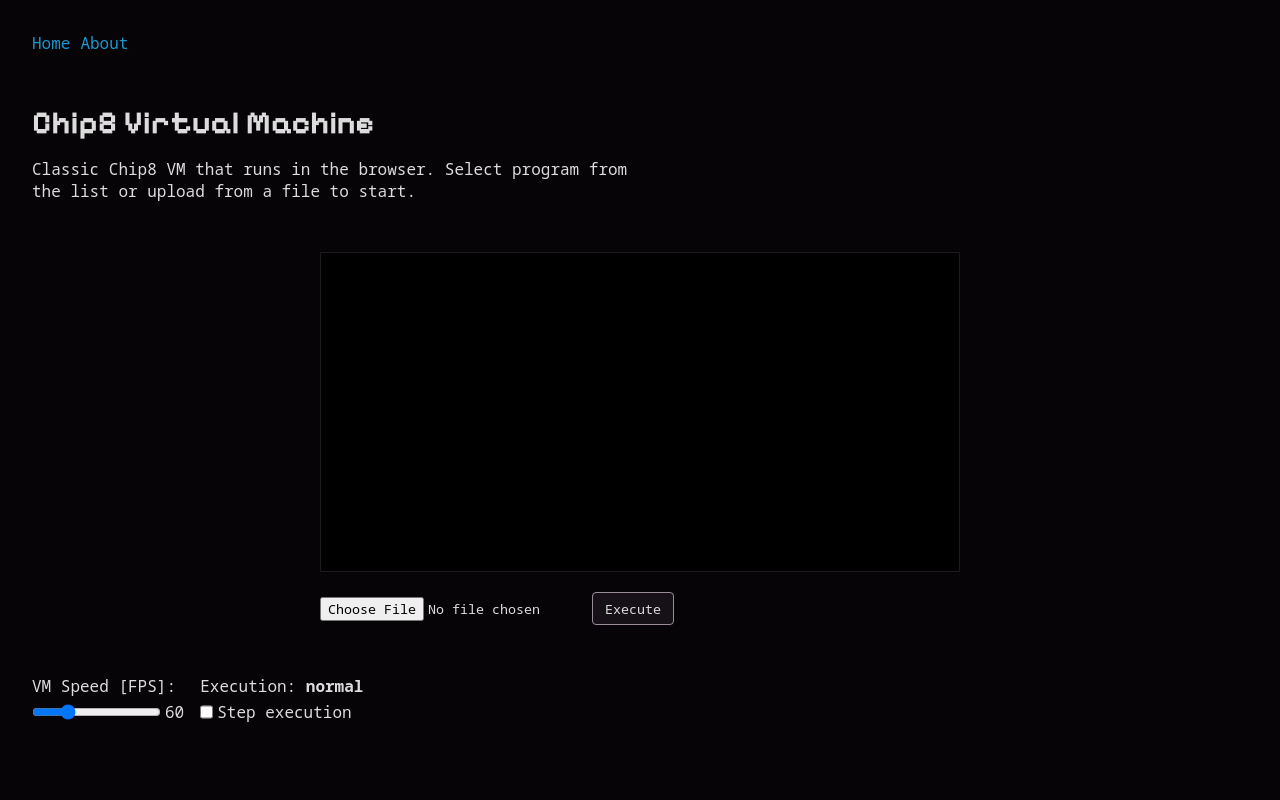
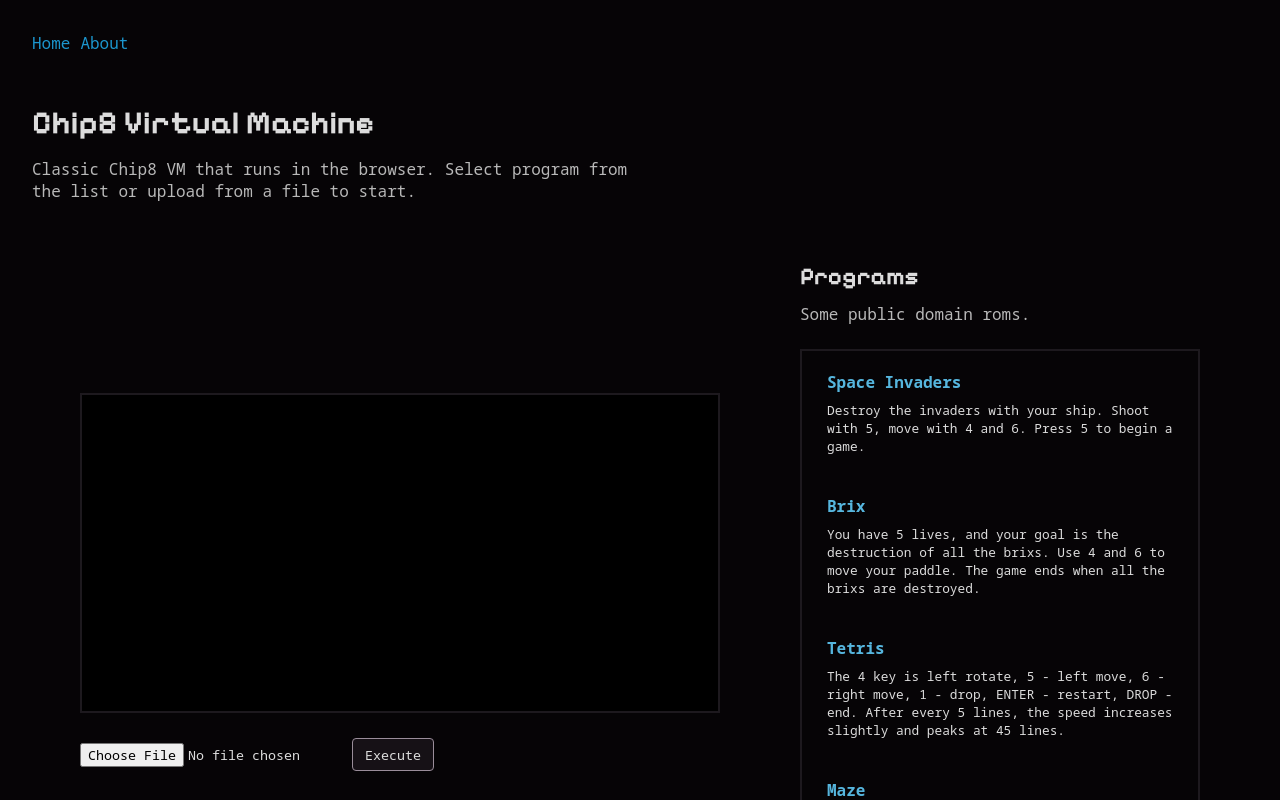
Before and after one commit to kcholew4/chip8, a Vue app in the folder app/: page /#/ in a window 1280 px wide. Shown: the top 800 px of the page. Built offline with nearby package versions, Linux system fonts and the light colour scheme.

Commit message:
Add program selection

```diff
--- a/app/src/assets/main.css
+++ b/app/src/assets/main.css
@@ -13,7 +13,7 @@
 }
 
 #app {
-  max-width: 1280px;
+  max-width: 1400px;
   margin: 0 auto;
   padding: 2rem;
   font-weight: normal;
@@ -44,3 +44,10 @@ button:hover,
 button:focus {
   background-color: #2d212d;
 }
+
+h1,
+h2 {
+  font-family: 'Pixelify Sans', sans-serif;
+  font-style: normal;
+  font-weight: 700;
+}
--- /dev/null
+++ b/app/src/components/ProgramsList.vue
@@ -0,0 +1,107 @@
+<script setup lang="ts">
+const emit = defineEmits<{
+  (e: 'select', executable: File): void;
+}>();
+
+const roms = [
+  {
+    executable: 'INVADERS',
+    title: 'Space Invaders',
+    description: `Destroy the invaders with your ship. Shoot
+                  with 5, move with 4 and 6. Press 5 to begin a game.`
+  },
+  {
+    executable: 'BRIX',
+    title: 'Brix',
+    description: `You have 5 lives, and your goal is the destruction of all the brixs.
+                  Use 4 and 6 to move your paddle. The game ends when all the brixs are destroyed.`
+  },
+  {
+    executable: 'TETRIS',
+    title: 'Tetris',
+    description: `The 4 key is left rotate, 5 - left move, 6 - right move, 1
+                  - drop, ENTER - restart, DROP - end.  After every 5 lines, the speed
+                  increases slightly and peaks at 45 lines.`
+  },
+  {
+    executable: 'MAZE',
+    title: 'Maze',
+    description: `Draws a random maze.`
+  },
+  {
+    executable: 'MISSILE',
+    title: 'Missile',
+    description: `Use 9 to shoot, with each shot the game gets faster.`
+  }
+];
+
+const fetchRom = (name: string) => fetch(`/chip8/games/${name}`); // TODO: Use dynamic path
+
+const handleProgramClick = async (id: number) => {
+  const { executable } = roms[id];
+  const rom = await fetchRom(executable);
+
+  if (!rom.ok) {
+    throw new Error(`Error fetching: ${executable}`);
+  }
+
+  const file = new File([await rom.blob()], executable);
+  emit('select', file);
+};
+</script>
+
+<template>
+  <div class="programs">
+    <!-- <h2>Programs</h2> -->
+    <div class="programs__container">
+      <div
+        v-for="(rom, index) in roms"
+        :key="index"
+        class="program"
+        @click="handleProgramClick(index)"
+      >
+        <div class="program__title">{{ rom.title }}</div>
+        <div class="program__description">{{ rom.description.trim() }}</div>
+      </div>
+    </div>
+  </div>
+</template>
+
+<style lang="scss" scoped>
+.programs {
+  overflow: auto;
+  scrollbar-color: #232323 #100c10;
+  border: 2px solid #1d191e;
+  // padding: 25px;
+  width: 400px;
+  height: 500px;
+}
+
+.program {
+  &:hover,
+  &:focus {
+    background-color: #131313;
+    cursor: pointer;
+  }
+
+  &:hover &__title,
+  &:focus &__title {
+    text-decoration: underline;
+  }
+
+  // font-size: 0.8rem;
+  padding: 20px 25px;
+
+  &__title {
+    font-weight: 700;
+    margin-bottom: 0.5em;
+    color: #56b6de;
+    // text-decoration: underline;
+  }
+
+  &__description {
+    font-weight: 100;
+    font-size: 0.8em;
+  }
+}
+</style>
--- a/app/src/views/HomeView.vue
+++ b/app/src/views/HomeView.vue
@@ -3,6 +3,7 @@ import { Chip8 } from '@/services/chip8';
 import { ref, watch } from 'vue';
 import { useVMStore } from '@/stores/vm';
 import ControlPanel from '@/components/ControlPanel.vue';
+import ProgramsList from '@/components/ProgramsList.vue';
 
 const store = useVMStore();
 
@@ -74,6 +75,11 @@ const handleStepClick = () => {
 
   instance.cpuStep();
 };
+
+const handleProgramSelect = (file: File) => {
+  executable.value = file;
+  execute();
+};
 </script>
 
 <template>
@@ -85,13 +91,21 @@ const handleStepClick = () => {
         file to start.
       </p>
     </div>
+    <div class="main-section">
       <div class="display">
         <canvas ref="canvas" id="canvas"></canvas>
-    </div>
-    <div class="container">
+        <div class="upload-program">
           <input type="file" @change="handleFileUpload" />
           <button @click="execute()">Execute</button>
         </div>
+      </div>
+      <div class="programs-list">
+        <h2>Programs</h2>
+        <p>Some public domain roms.</p>
+        <ProgramsList @select="handleProgramSelect"></ProgramsList>
+      </div>
+    </div>
+
     <div class="controls">
       <ControlPanel @step="handleStepClick"></ControlPanel>
     </div>
@@ -99,30 +113,43 @@ const handleStepClick = () => {
 </template>
 
 <style lang="scss" scoped>
+.programs-list {
+  h2 {
+    margin-bottom: 0.5em;
+  }
+
+  p {
+    margin-bottom: 1.5rem;
+  }
+}
+
 .container {
   max-width: 640px;
   margin-left: auto;
   margin-right: auto;
 }
 
-.display {
+.main-section {
   display: flex;
   justify-content: center;
-  padding: 50px 0 20px;
+  gap: 5rem;
+  padding: 60px 0 60px;
+  align-items: center;
 }
 
-.display canvas {
+.display {
+  padding: 20px 0 20px;
+  canvas {
     width: 640px;
     height: 320px;
     background-color: black;
-  border: 1px solid #1d191e;
+    border: 2px solid #1d191e;
   }
 
-h1 {
-  font-family: 'Pixelify Sans', sans-serif;
-  font-style: normal;
-  font-weight: 700;
-  margin-bottom: 0.5em;
+  .upload-program {
+    margin-top: 20px;
+    position: absolute;
+  }
 }
 
 .header {
@@ -136,6 +163,14 @@ h1 {
 }
 
 .controls {
-  margin-top: 50px;
+  margin-top: 40px;
+}
+
+h1 {
+  margin-bottom: 0.5em;
+}
+
+p {
+  color: #b8b8b8;
 }
 </style>
```
Lines whose indentation alone changed are shown as unchanged.
